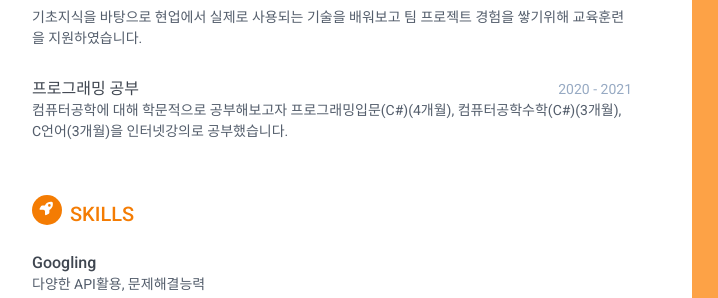
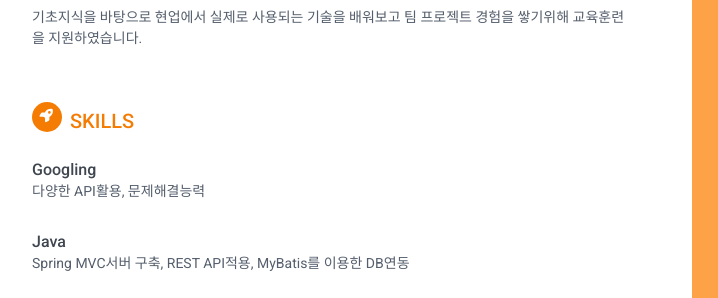
Before and after one commit to KUSEUNGBON/KUSEUNGBON.github.io, a plain HTML site: page index.html in a window 1280 px wide. Shown: the part 417-715 px from the top of the page, 188-906 px from the left. Drawn offline with Linux system fonts and the light colour scheme.

Commit message:
[구승본] 포트폴리오 수정

```diff
--- a/index.html
+++ b/index.html
@@ -91,17 +91,7 @@
                         <p>기초지식을 바탕으로 현업에서 실제로 사용되는 기술을 배워보고 팀 프로젝트 경험을 쌓기위해 교육훈련을 지원하였습니다.</p>
                     </div><!--//details-->
                 </div><!--//item-->
-                <div class="item">
-                    <div class="meta">
-                        <div class="upper-row">
-                            <h3 class="job-title">프로그래밍 공부</h3>
-                            <div class="time">2020 - 2021</div>
-                        </div><!--//upper-row-->
-                    </div><!--//meta-->
-                    <div class="details">
-                        <p>컴퓨터공학에 대해 학문적으로 공부해보고자 프로그래밍입문(C#)(4개월), 컴퓨터공학수학(C#)(3개월), C언어(3개월)을 인터넷강의로 공부했습니다.</p>
-                    </div><!--//details-->
-                </div><!--//item-->
+
 
 
             </section><!--//section-->
@@ -158,7 +148,7 @@
 						<button class="btn btn-outline-secondary btn-sm " disabled="disabled">요구사항정의서</button>
 						<a href="img/sakilaDB.png" target="_blank"><button class="btn btn-outline-secondary btn-sm" disabled="disabled">DB개념설계</button></a>
 						<a href="img/sakilaDB.png" target="_blank"><button class="btn btn-outline-secondary btn-sm" disabled="disabled">DB물리설계</button></a>
-						<a href="https://github.com/pilming/sakila" target="_blank"><button class="btn btn-outline-secondary btn-sm"><i class="fab fa-github"></i>깃허브</button></a>
+						<a href="https://github.com/GDJ40-B1/tap" target="_blank"><button class="btn btn-outline-secondary btn-sm"><i class="fab fa-github"></i>깃허브</button></a>
 						<a href="http://3.36.106.201/tap" target="_blank"><button class="btn btn-outline-secondary btn-sm"><i class="fas fa-video"></i>프로젝트(AWS)</button></a>
 					</div>
 					<br>
```
